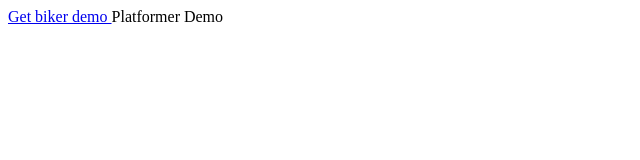
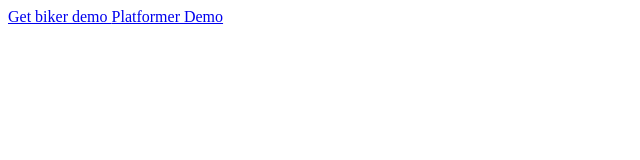
Before and after one commit to Platinum-Gamez/Store, a plain HTML site: page platinum store/platinum store android.html in a window 1280 px wide. Shown: the whole page, without its empty margins (0-640 px from the left). Drawn offline with Linux system fonts and the light colour scheme.

Commit message:
Update platinum store android.html

```diff
--- a/platinum store/platinum store android.html
+++ b/platinum store/platinum store android.html
@@ -6,6 +6,6 @@ android Apps
 </head>
 <body>
 <a href="biker.0-0-1.apk"> Get biker demo </a>
-  <a href"http://download1075.mediafire.com/7vu08jqxfvog/nl3qahimb4159uf/platformer.apk"> Platformer Demo </a>
+  <a href="http://download1075.mediafire.com/7vu08jqxfvog/nl3qahimb4159uf/platformer.apk"> Platformer Demo </a>
 </body>
 </html>
```
